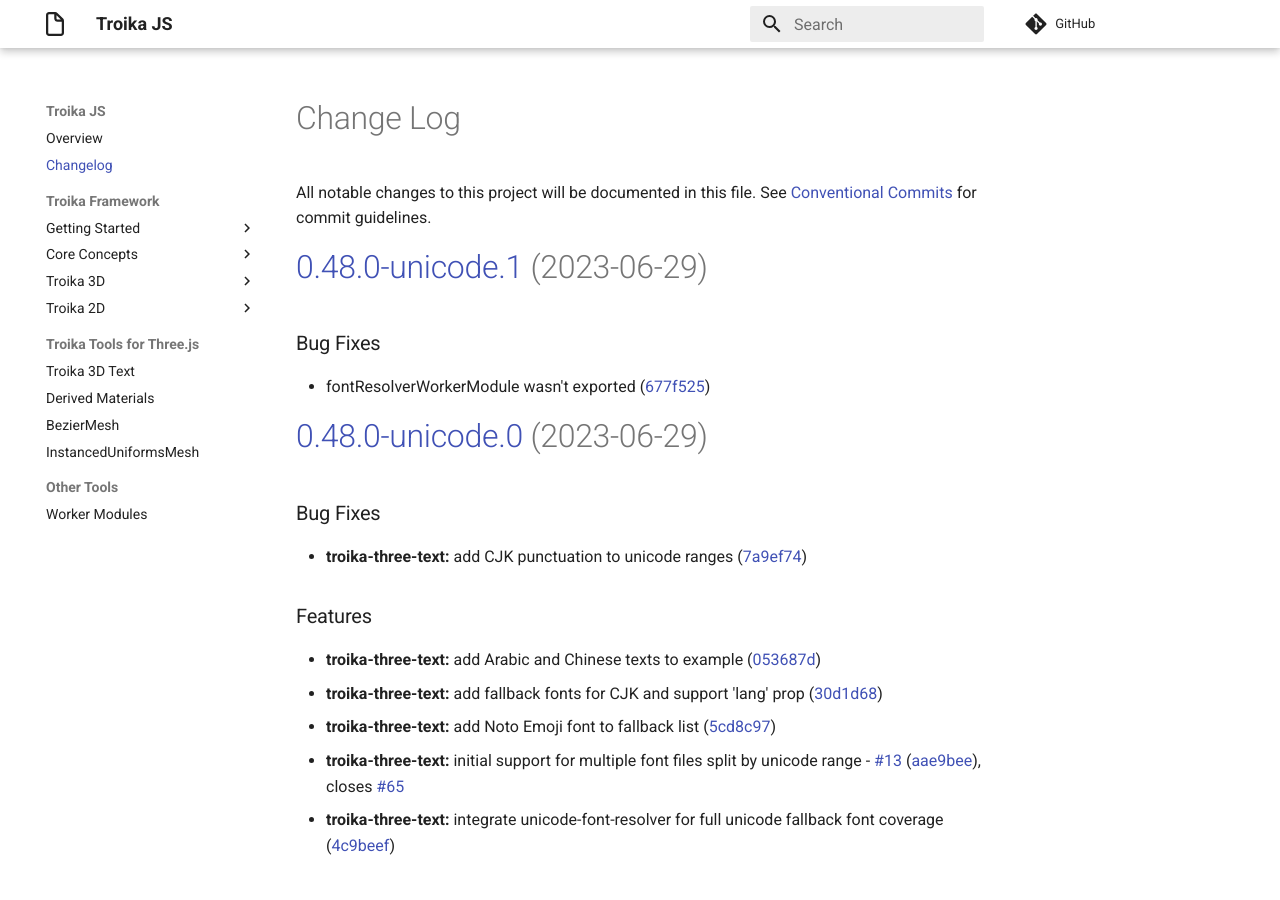
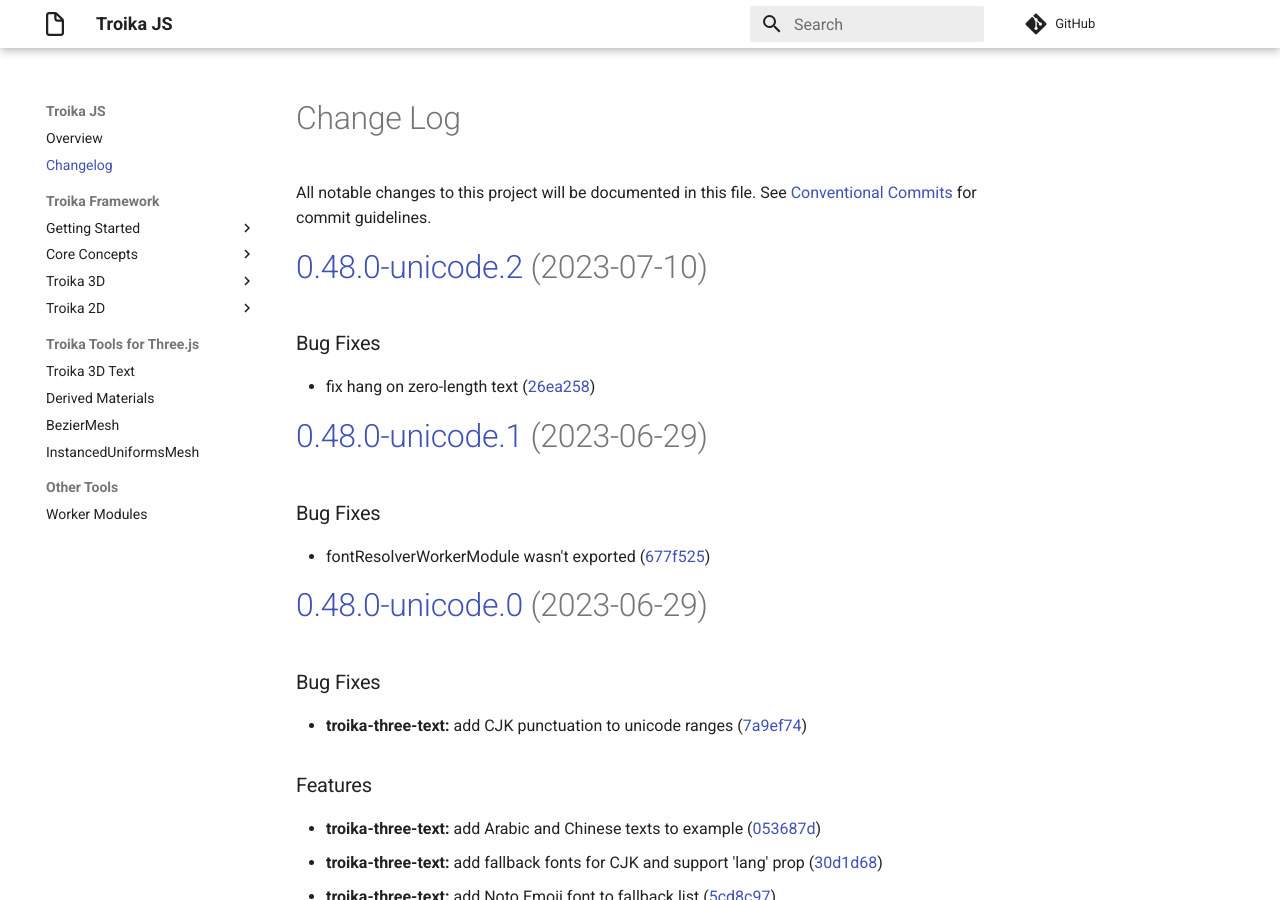
Before and after one commit to protectwise/troika, an MkDocs documentation site: the page built from docs/changelog.md, in a window 1280 px wide and 900 px high. Built offline with MkDocs 1.6.1 and Material for MkDocs 9.7.7, drawn with Linux system fonts in a browser that asks for light colours; comment, search, counter and statistics services are not loaded.

Commit message:
v0.48.0-unicode.2

```diff
--- a/CHANGELOG.md
+++ b/CHANGELOG.md
@@ -2,6 +2,17 @@
 
 All notable changes to this project will be documented in this file.
 See [Conventional Commits](https://conventionalcommits.org) for commit guidelines.
+
+# [0.48.0-unicode.2](https://github.com/protectwise/troika/compare/v0.48.0-unicode.1...v0.48.0-unicode.2) (2023-07-10)
+
+
+### Bug Fixes
+
+* fix hang on zero-length text ([26ea258](https://github.com/protectwise/troika/commit/26ea258c89b6b051b4f9f1de0e679546ae2e7f94))
+
+
+
+
 
 # [0.48.0-unicode.1](https://github.com/protectwise/troika/compare/v0.48.0-unicode.0...v0.48.0-unicode.1) (2023-06-29)
 
--- a/lerna.json
+++ b/lerna.json
@@ -2,7 +2,7 @@
   "packages": [
     "packages/*"
   ],
-  "version": "0.48.0-unicode.1",
+  "version": "0.48.0-unicode.2",
   "command": {
     "version": {
       "conventionalCommits": true
--- a/packages/troika-3d-text/CHANGELOG.md
+++ b/packages/troika-3d-text/CHANGELOG.md
@@ -2,6 +2,14 @@
 
 All notable changes to this project will be documented in this file.
 See [Conventional Commits](https://conventionalcommits.org) for commit guidelines.
+
+# [0.48.0-unicode.2](https://github.com/protectwise/troika/compare/v0.48.0-unicode.1...v0.48.0-unicode.2) (2023-07-10)
+
+**Note:** Version bump only for package troika-3d-text
+
+
+
+
 
 # [0.48.0-unicode.1](https://github.com/protectwise/troika/compare/v0.48.0-unicode.0...v0.48.0-unicode.1) (2023-06-29)
 
--- a/packages/troika-3d-ui/CHANGELOG.md
+++ b/packages/troika-3d-ui/CHANGELOG.md
@@ -2,6 +2,14 @@
 
 All notable changes to this project will be documented in this file.
 See [Conventional Commits](https://conventionalcommits.org) for commit guidelines.
+
+# [0.48.0-unicode.2](https://github.com/protectwise/troika/compare/v0.48.0-unicode.1...v0.48.0-unicode.2) (2023-07-10)
+
+**Note:** Version bump only for package troika-3d-ui
+
+
+
+
 
 # [0.48.0-unicode.1](https://github.com/protectwise/troika/compare/v0.48.0-unicode.0...v0.48.0-unicode.1) (2023-06-29)
 
--- a/packages/troika-examples/CHANGELOG.md
+++ b/packages/troika-examples/CHANGELOG.md
@@ -2,6 +2,14 @@
 
 All notable changes to this project will be documented in this file.
 See [Conventional Commits](https://conventionalcommits.org) for commit guidelines.
+
+# [0.48.0-unicode.2](https://github.com/protectwise/troika/compare/v0.48.0-unicode.1...v0.48.0-unicode.2) (2023-07-10)
+
+**Note:** Version bump only for package troika-examples
+
+
+
+
 
 # [0.48.0-unicode.1](https://github.com/protectwise/troika/compare/v0.48.0-unicode.0...v0.48.0-unicode.1) (2023-06-29)
 
--- a/packages/troika-flex-layout/CHANGELOG.md
+++ b/packages/troika-flex-layout/CHANGELOG.md
@@ -2,6 +2,14 @@
 
 All notable changes to this project will be documented in this file.
 See [Conventional Commits](https://conventionalcommits.org) for commit guidelines.
+
+# [0.48.0-unicode.2](https://github.com/protectwise/troika/compare/v0.48.0-unicode.1...v0.48.0-unicode.2) (2023-07-10)
+
+**Note:** Version bump only for package troika-flex-layout
+
+
+
+
 
 # [0.48.0-unicode.1](https://github.com/protectwise/troika/compare/v0.48.0-unicode.0...v0.48.0-unicode.1) (2023-06-29)
 
--- a/packages/troika-three-text/CHANGELOG.md
+++ b/packages/troika-three-text/CHANGELOG.md
@@ -2,6 +2,17 @@
 
 All notable changes to this project will be documented in this file.
 See [Conventional Commits](https://conventionalcommits.org) for commit guidelines.
+
+# [0.48.0-unicode.2](https://github.com/protectwise/troika/compare/v0.48.0-unicode.1...v0.48.0-unicode.2) (2023-07-10)
+
+
+### Bug Fixes
+
+* fix hang on zero-length text ([26ea258](https://github.com/protectwise/troika/commit/26ea258c89b6b051b4f9f1de0e679546ae2e7f94))
+
+
+
+
 
 # [0.48.0-unicode.1](https://github.com/protectwise/troika/compare/v0.48.0-unicode.0...v0.48.0-unicode.1) (2023-06-29)
 
```
Also changed, not shown: 5 other files.
